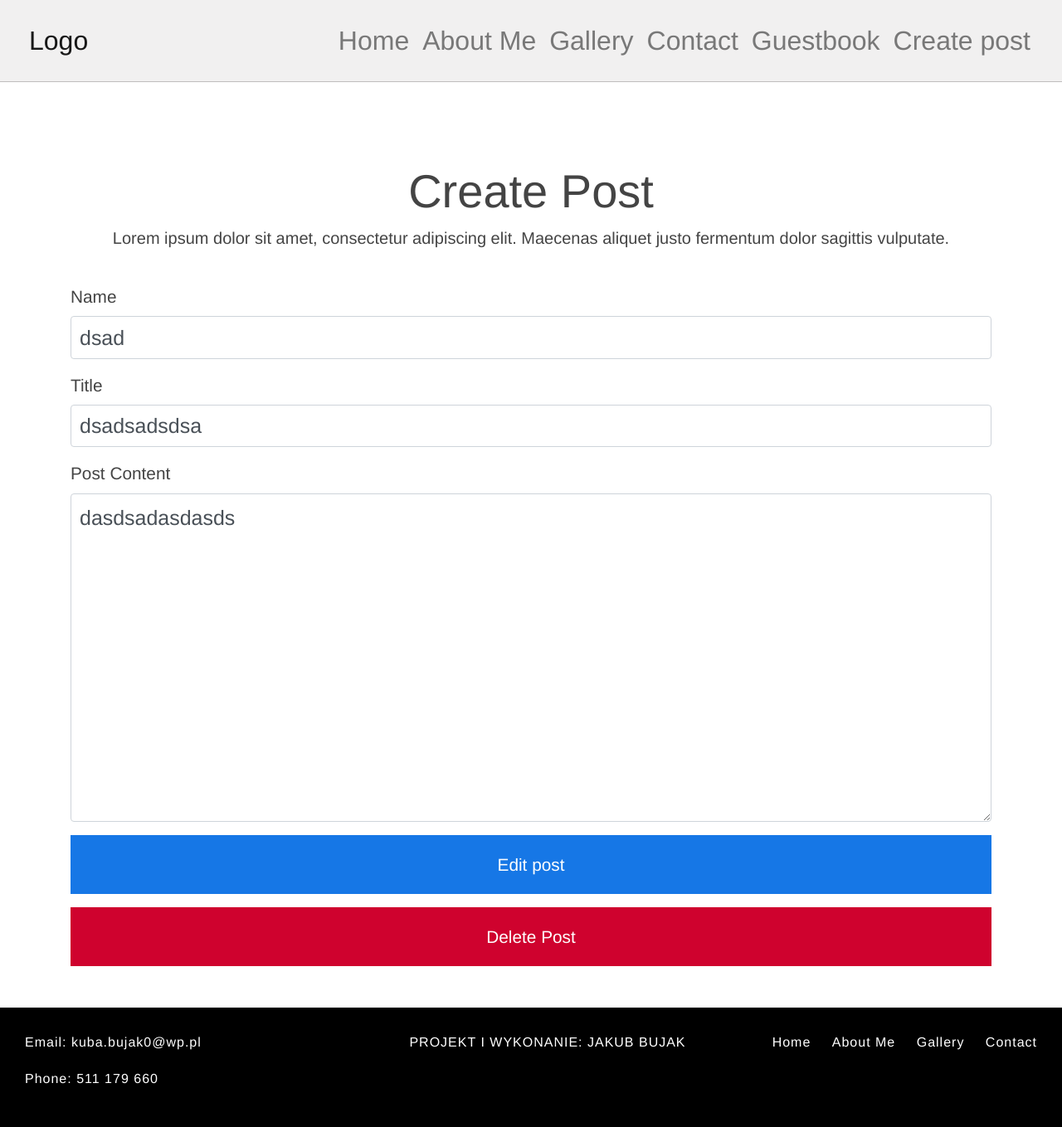
After one commit to kuba-bujak/Aplikacja_na_chmure, a Flask app: page /8/edit/ in a window 1280 px wide. The commit adds this page. Shown: the whole page at 83% size. Run offline with Flask 2, Linux system fonts and the light colour scheme; data comes from the database, SQL or seed files in the repository; both versions use the stored data as it was after the commit; some libraries are stand-ins or nearby versions.

Commit message:
Dodanie bazy danych i css do niej

```diff
--- a/app.py
+++ b/app.py
@@ -2,24 +2,98 @@ from flask import Flask
 from flask import request
 from flask import render_template
 from flask import abort, redirect, url_for, make_response
-from flask import Flask
+from flask import Flask, flash, abort
 from flask_mail import Mail, Message
+import sqlite3
 
 
 app = Flask(__name__)
 
-''' OBSŁUGA EMAIL'''
+app.config['SECRET_KEY'] = '1234'
 
-mail = Mail(app)
-app.config['MAIL_SERVER']='smtp.gmail.com'
-app.config['MAIL_PORT'] = 465
-app.config['MAIL_USERNAME'] = 'yourId@gmail.com'
-app.config['MAIL_PASSWORD'] = '*****'
-app.config['MAIL_USE_TLS'] = False
-app.config['MAIL_USE_SSL'] = True
+@app.route('/create/', methods=('GET', 'POST'))
+def create():
+    if request.method == 'POST':
+        name = request.form['name']
+        title = request.form['title']
+        content = request.form['content']
 
-mail = Mail(app)
-'''TRASOWANIE'''
+        if not name:
+            flash('Name is required!')
+        elif not title:
+            flash('Title is required!')
+        elif not content:
+            flash('Content is required!')
+        else:
+            conn = get_db_connection()
+            conn.execute('INSERT INTO posts (name, title, content) VALUES (?, ?, ?)',
+                         (name, title, content))
+            conn.commit()
+            conn.close()
+            return redirect(url_for('guestbook'))
+
+    return render_template('create.html')
+
+def get_db_connection():
+    conn = sqlite3.connect('database.db')
+    conn.row_factory = sqlite3.Row
+    return conn
+
+def get_post(post_id):
+    conn = get_db_connection()
+    post = conn.execute('SELECT * FROM posts WHERE id = ?',
+                        (post_id,)).fetchone()
+    conn.close()
+    if post is None:
+        abort(404)
+    return post
+
+@app.route('/<int:id>/edit/', methods=('GET', 'POST'))
+def edit(id):
+    post = get_post(id)
+
+    if request.method == 'POST':
+        name = request.form['name']
+        title = request.form['title']
+        content = request.form['content']
+
+        if not name:
+            flash('Name is required!')
+
+        elif not title:
+            flash('Title is required!')
+
+        elif not content:
+            flash('Content is required!')
+
+        else:
+            conn = get_db_connection()
+            conn.execute('UPDATE posts SET name = ?, title = ?, content = ?'
+                         ' WHERE id = ?',
+                         (name, title, content, id))
+            conn.commit()
+            conn.close()
+            return redirect(url_for('guestbook'))
+
+    return render_template('edit.html', post=post)
+
+@app.route('/<int:id>/delete/', methods=('POST',))
+def delete(id):
+    post = get_post(id)
+    conn = get_db_connection()
+    conn.execute('DELETE FROM posts WHERE id = ?', (id,))
+    conn.commit()
+    conn.close()
+    flash('"{}" was successfully deleted!'.format(post['title']))
+    return redirect(url_for('guestbook'))
+
+@app.route('/guestbook', methods=('GET', 'POST'))
+def guestbook():
+    conn = get_db_connection()
+    posts = conn.execute('SELECT * FROM posts ORDER BY id DESC').fetchall()
+    conn.close()
+    return render_template('guestbook.html', posts=posts)
+
 
 @app.route("/")
 def home():
@@ -36,6 +110,7 @@ def gallery():
 @app.route("/contact")
 def contact():
     return render_template('contact.html')
+
 
 '''OBSLUGA BLEDOW'''
 
@@ -59,6 +134,5 @@ def not_found_error(error):
 
 
 
-
 if __name__ == '__main__':
     app.run(host='0.0.0.0')
--- /dev/null
+++ b/schema.sql
@@ -0,0 +1,9 @@
+DROP TABLE IF EXISTS posts;
+
+CREATE TABLE posts (
+    id INTEGER PRIMARY KEY AUTOINCREMENT,
+    created TIMESTAMP NOT NULL DEFAULT CURRENT_TIMESTAMP,
+    name TEXT NOT NULL,
+    title TEXT NOT NULL,
+    content TEXT NOT NULL
+);
--- a/static/css/main.css
+++ b/static/css/main.css
@@ -20,6 +20,9 @@ body {
   #navbar{
     overflow: hidden;
     z-index: 10;
+    border-bottom: 1px solid rgb(192, 190, 190);
+    padding: 20px;
+    background-color: #f1f0f0
   }
 
   .navbar-nav{
@@ -30,13 +33,17 @@ body {
     margin-right: 20px;
   }
 
+  .navbar-brand{
+    font-size: 2em;
+  }
+
 
   /*
    * Centering the body content - menu
    */
 
    .second-nav{
-    height: 85vh;
+    min-height: 85vh;
    }
   .page-header{
     margin-top: 50px;
@@ -46,7 +53,7 @@ body {
     text-align: center;
     background-color: #f7f7f7;
     margin-top: 50px;
-    height: 65vh;
+    min-height: 65vh;
   }
 
   .container-fluid .main-options:first-child{
@@ -70,7 +77,7 @@ body {
 
   .index-nav-img{
     width: 100%;
-    max-height: 550px;
+    height: 50vh;
     object-fit: cover;
   }
 
@@ -157,8 +164,9 @@ body {
    */
 
    .container{
-     height: 100vh;
+     min-height: 100vh;
      margin-top: 50px;
+     margin-bottom: 50px;
    }
 
    .about-container{
@@ -189,20 +197,20 @@ body {
    * GALLERY
    */
 .container-gallery{
-  width: 70%;
+  width: 80%;
   margin-bottom: 100px;
 }
    .postcard
 {
 	text-align: center;
-	padding: 20px;
-  height: 30vh;
+  min-height: 30vh;
+  padding-top: 15px;
 }
 
 .postcard p
 {
 	padding: 5px;
-	margin-top: 10px;
+	margin-top: 15px;
 }
 
 .photo
@@ -212,7 +220,6 @@ body {
 
 .gallery-nav-img{
   width: 100%;
-  max-height: 500px;
   object-fit: cover;
 }
 
@@ -239,11 +246,16 @@ contact
   font-size: 1.2em;
 }
 
-#submit{
+.form-submit{
   width: 100%;
-  background-color: black;
+  background-color:rgb(22, 119, 230);
   color: white;
-  padding: 10px;
+  padding: 20px;
+  border: none;
+}
+
+.form-submit:hover{
+  background-color:rgb(0, 90, 192)
 }
 
 
@@ -286,3 +298,55 @@ Social Media Buttons
   background: #125688;
   color: white;
 }
+
+/*
+Guestbook
+*/
+
+.post {
+  padding: 20px 20px 0 20px;
+  margin: 10px 5px;
+  background-color: #f3f3f3
+}
+
+.alert {
+  padding: 20px;
+  margin: 5px;
+  color: #970020;
+  background-color: #ffd5de;
+}
+
+.guestbook-last-item{
+  text-align: right;
+}
+
+.guestbook-item{
+  display: inline-block;
+}
+
+.guestbook-submit{
+  border: none;
+  background-color: none;
+  color:rgb(42, 140, 252);
+}
+
+.guestbook-submit:hover{
+  color:rgb(0, 90, 192);
+}
+
+.hr-margin{
+  margin-bottom: 10px;
+  padding: 0;
+}
+
+.guestbook-font-size{
+  font-size: 0.9em;
+}
+
+.delete-submit{
+  background: #cf022e;
+}
+
+.delete-submit:hover{
+  background: #970020;
+}
--- a/templates/aboutme.html
+++ b/templates/aboutme.html
@@ -1,5 +1,5 @@
 {% extends "base.html" %}
-{% block title %}Home{% endblock %}
+{% block title %}About Me{% endblock %}
 {% set active_page = "index" -%}
 {% block body %}
     <main class="container">
--- a/templates/base.html
+++ b/templates/base.html
@@ -22,7 +22,11 @@
 
 
     <title>{% block title %} {% endblock %}</title>
-
+    {% for message in get_flashed_messages() %}
+        <div class="alert">{{ message }}
+            <a class="close" href="">×</a>
+        </div>
+    {% endfor %}
     {% include "include/menu.html" %}
     {% block body %}
     {% endblock %}
--- /dev/null
+++ b/templates/edit.html
@@ -0,0 +1,52 @@
+{% extends 'base.html' %}
+
+{% block body %}
+<main class="container">
+    <div class="px-3 py-3 pt-md-5 pb-md-4 mx-auto text-center">
+        <h1 class="display-4">Create Post</h1>
+        <p class="lead">Lorem ipsum dolor sit amet, consectetur adipiscing elit. Maecenas aliquet justo fermentum dolor sagittis vulputate.</p>
+    </div>
+        <div id="contact-container">
+            <form method="post">
+                <div class="mb-3">
+                    <label for="name" class="form-label">Name</label>
+                    <input type="text"
+                        name="name"
+                        class="form-control"
+                        placeholder="Your name"
+                        value="{{ request.form['name'] or post['name'] }}"
+                        required>
+                    </input>
+                </div>
+                <div class="mb-3">
+                    <label for="title" class="form-label">Title</label>
+                        <input type="text"
+                            class="form-control"
+                            name="title"
+                            placeholder="Title"
+                            value="{{ request.form['title'] or post['title'] }}"
+                            required>
+                        </input>
+                </div>
+                <div class="mb-3">
+                    <label for="content" class="form-label">Post Content</label>
+                    <textarea name="content"
+                              class="form-control"
+                              rows="10"
+                              required
+                              >{{ request.form['content'] or post['content']}}
+                    </textarea>
+                </div>
+                <div class="mb-3">
+                    <button type="submit" class="form-submit">Edit post</button>
+                </div>
+            </form>
+            <div class="mb-3">
+                <form action="{{ url_for('delete', id=post['id']) }}" method="POST">
+                    <input type="submit" value="Delete Post" class="form-submit delete-submit"
+                        onclick="return confirm('Are you sure you want to delete this post?')">
+                </form>
+            </div>
+        </div>
+    </main>
+{% endblock %}
--- a/templates/gallery.html
+++ b/templates/gallery.html
@@ -1,5 +1,5 @@
 {% extends "base.html" %}
-{% block title %}Home{% endblock %}
+{% block title %}Gallery{% endblock %}
 {% set active_page = "index" -%}
 {% block body %}
 
--- a/templates/include/menu.html
+++ b/templates/include/menu.html
@@ -9,13 +9,15 @@
         {'url': 'home', 'display_name': 'Home'},
         {'url': 'aboutme', 'display_name': 'About Me'},
         {'url': 'gallery', 'display_name': 'Gallery'},
-        {'url': 'contact', 'display_name': 'Contact'}
+        {'url': 'contact', 'display_name': 'Contact'},
+        {'url': 'guestbook', 'display_name': 'Guestbook'},
+        {'url': 'create', 'display_name': 'Create post'},
     ] -%}
     {% set active_page = active_page|default('index') -%}
-    <nav class="navbar navbar-expand-lg navbar-light sticky-top" style="background-color: #f1f0f0;" id="navbar">
+    <nav class="navbar navbar-expand-lg navbar-light sticky-top" id="navbar">
         <div class="container-fluid">
             <div class="collapse navbar-collapse" id="navbarNavDropdown">
-                <a href="{{ url_for('home') }}"><img src="/static/logo.png" alt="logo" style="opacity: 0.9;"></a>
+                <a href="{{ url_for('home') }}" class="navbar-brand">Logo</a>
                 <ul class="navbar-nav">
     {% for item in navigation %}
                     <li class="nav-item">
```
Also changed, not shown: init_db.py (added, +20 -0 lines), templates/contact.html (+5 -5 lines), templates/guestbook.html (added, +36 -0 lines), database.db (added).
